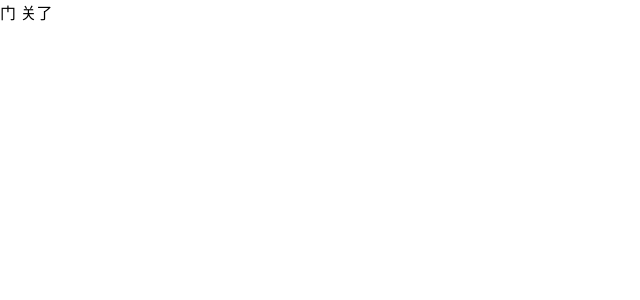
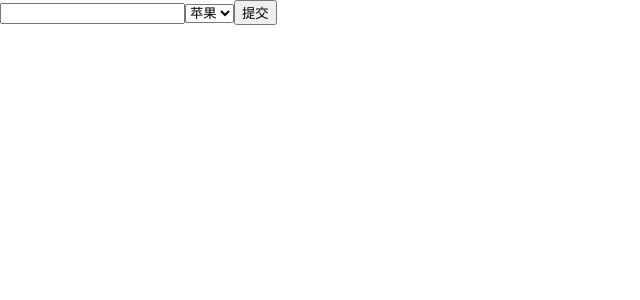
Before and after one commit to xlk1995/react-demo, a React (Create React App) app: page / in a window 1280 px wide. Shown: the top 300 px of the page, without its empty margins (0-640 px from the left). Built offline with nearby package versions, Linux system fonts and the light colour scheme.

Commit message:
feat: 受控组件

```diff
--- a/src/index.js
+++ b/src/index.js
@@ -1,33 +1,57 @@
 import React from "react";
-import ReactDOM from "react-dom";
+import ReactDOM from "react-dom/client";
 import "./index.css";
-
-// const root = ReactDOM.createRoot(document.getElementById("root"));
-// root.render(
-//   <React.StrictMode>
-//     <App />
-//   </React.StrictMode>
-// );
 
 class Test extends React.Component {
   constructor(props) {
     super(props);
     this.state = {
-      close: true,
+      amount: 1,
+      fruits: "",
     };
-    // this.handleClick = this.handleClick.bind(this);
+    this.handleChange = this.handleChange.bind(this);
+    this.handleSubmit = this.handleSubmit.bind(this);
   }
-  // public class fields
-  handleClick() {
-    console.log(this);
+  handleChange(e) {
+    console.log(e.target.type, e.target.name);
+    const { value, name } = e.target;
+
     this.setState({
-      close: false,
+      [name]: value,
     });
   }
+  handleSubmit(e) {
+    console.log("submit", e);
+    console.log("你喜欢的口味是" + this.state.val);
+    e.preventDefault();
+  }
   render() {
-    const { close } = this.state;
-    return <div onClick={this.handleClick}>门 {close ? "关" : "开"}了</div>;
+    const { val, inputVal } = this.state;
+    return (
+      <div>
+        <form onSubmit={this.handleSubmit}>
+          <input
+            type="number"
+            value={inputVal}
+            onChange={this.handleChange}
+            name="amount"
+          />
+          <select value={val} onChange={this.handleChange} name="fruits">
+            <option value="apple">苹果</option>
+            <option value="orange">橘子</option>
+            <option value="peer">梨子</option>
+          </select>
+
+          <input type="submit" value="提交" />
+        </form>
+      </div>
+    );
   }
 }
 
-ReactDOM.render(<Test />, document.getElementById("root"));
+const root = ReactDOM.createRoot(document.getElementById("root"));
+root.render(
+  <React.StrictMode>
+    <Test />
+  </React.StrictMode>
+);
```
Also changed, not shown: 1 other file (tests, documents, lock files or other folders).
